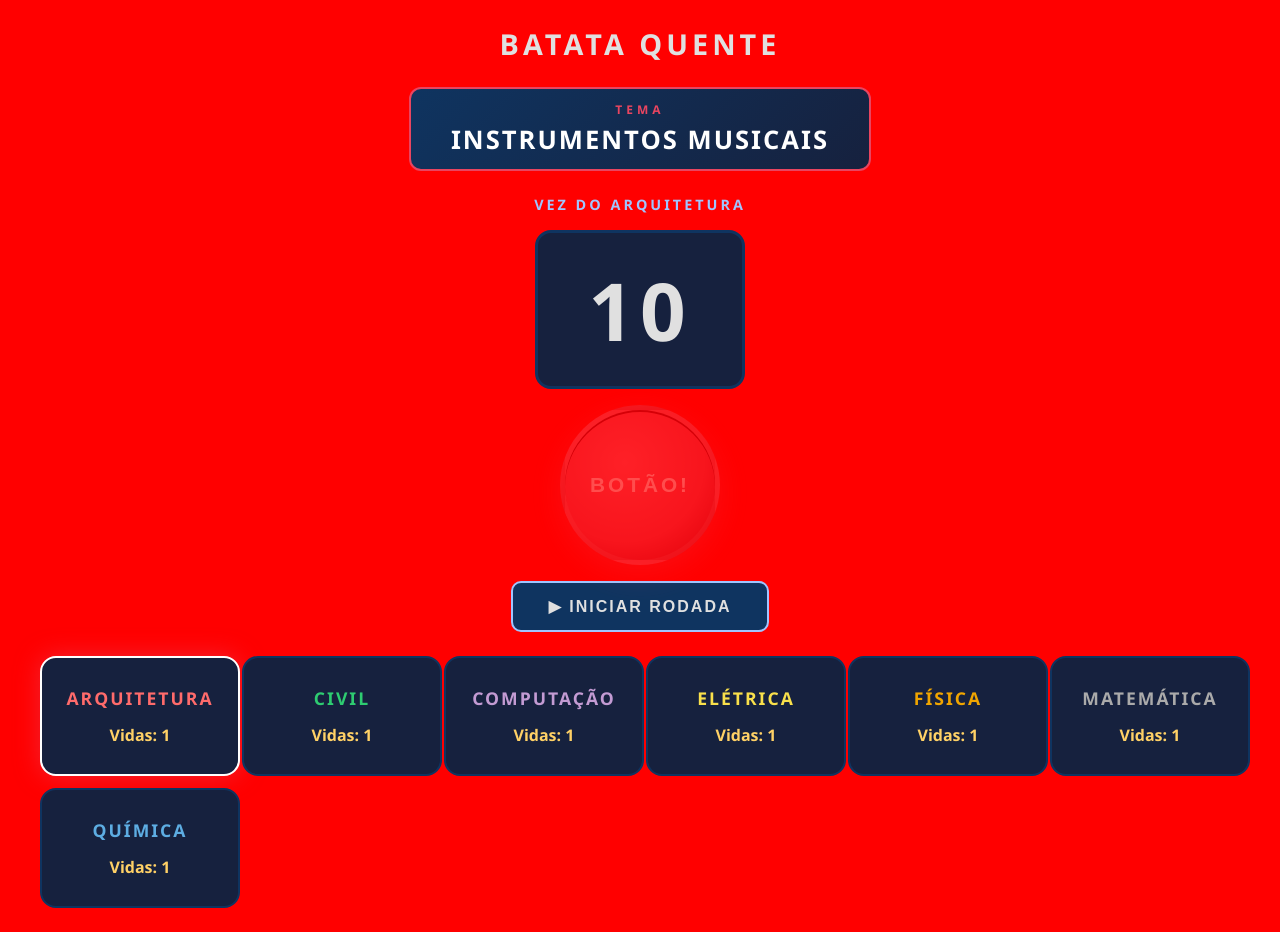
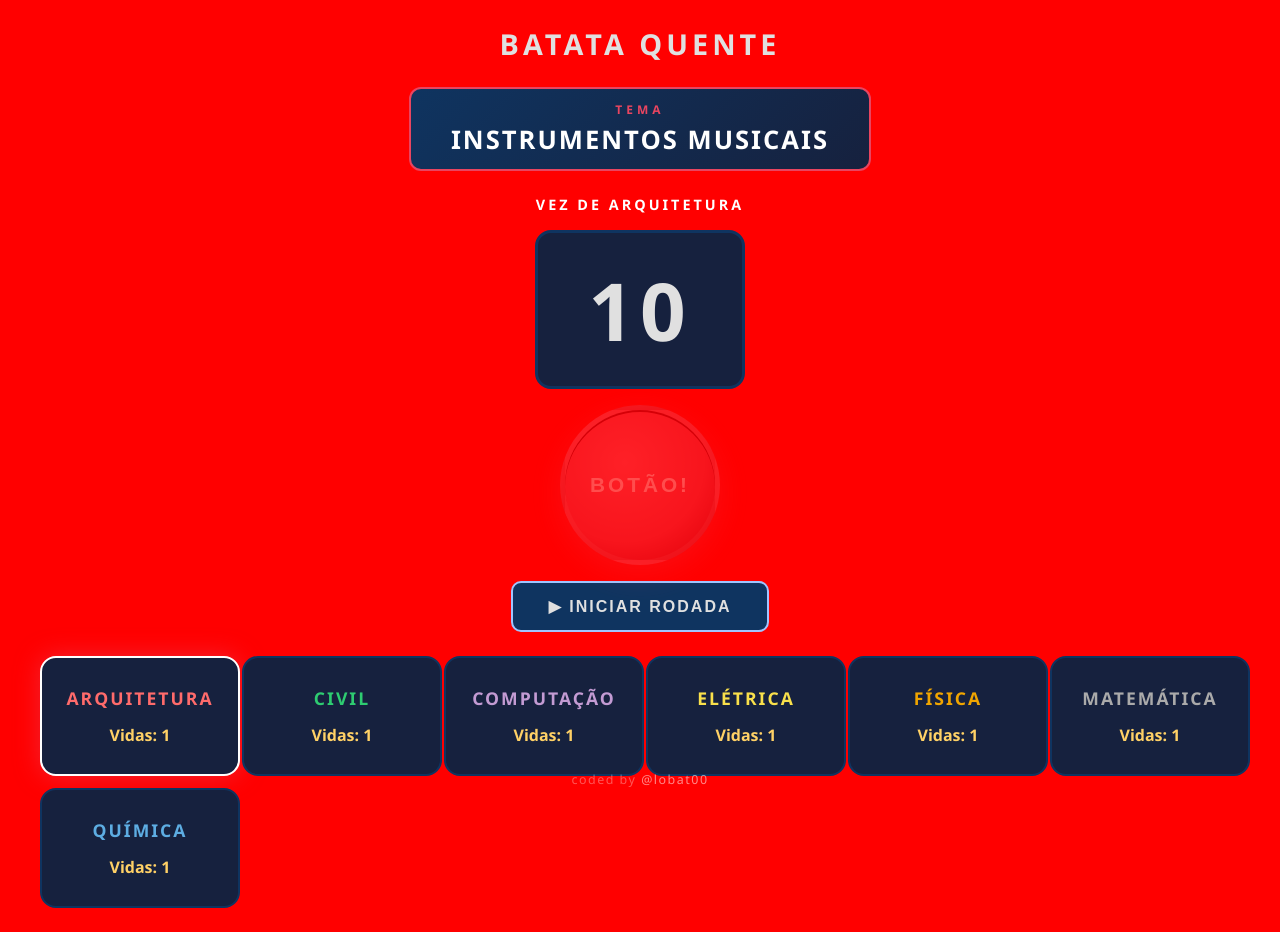
Before and after one commit to lobat00/GINCANA-BATATA-QUENTE-DCET, a plain HTML site: page index.html in a window 1280 px wide. Both pictures are taken after a click on the button "INICIAR JOGO". Drawn offline with Linux system fonts and the light colour scheme.

Commit message:
mudanças

```diff
--- a/SCRIPT/script.js
+++ b/SCRIPT/script.js
@@ -113,7 +113,7 @@ function renderTeams() {
 function setActiveTeam(index) {
   currentTeamIndex = index;
   const team = teams[index];
-  turnLabel.textContent = `VEZ DO ${team.name.toUpperCase()}`;
+  turnLabel.textContent = `VEZ DE ${team.name.toUpperCase()}`;
   teamCards.forEach(card => card.classList.remove("active"));
   teamCards[index].classList.add("active");
   timerDisplay.classList.remove("danger");
--- a/STYLE/index.css
+++ b/STYLE/index.css
@@ -27,6 +27,30 @@ body.bg-team-blue   { background: #0077ff; }
 
 .hidden {
   display: none !important;
+}
+
+/* Footer */
+#site-footer {
+  position: fixed;
+  bottom: 12px;
+  left: 0;
+  width: 100%;
+  text-align: center;
+  font-size: 0.78rem;
+  letter-spacing: 1.5px;
+  color: #ffffff55;
+  pointer-events: none;
+}
+
+#site-footer a {
+  color: #ffffff88;
+  text-decoration: none;
+  pointer-events: all;
+  transition: color 0.2s;
+}
+
+#site-footer a:hover {
+  color: #fff;
 }
 
 /* Setup */
@@ -216,7 +240,7 @@ body.bg-team-blue   { background: #0077ff; }
 }
 
 #turn-label {
-  color: #a0c4ff;
+  color: #ffffff;
   letter-spacing: 2px;
   font-weight: 700;
   text-transform: uppercase;
@@ -482,7 +506,7 @@ body.bg-team-blue   { background: #0077ff; }
 }
 
 #turn-label {
-  color: #a0c4ff;
+  color: #ffffff;
   letter-spacing: 2px;
   font-weight: 700;
   text-transform: uppercase;
@@ -821,7 +845,7 @@ body {
 }
 
 #turn-label {
-  color: #a0c4ff;
+  color: #ffffff;
   font-size: 0.9rem;
   font-weight: 700;
   letter-spacing: 3px;
--- a/index.html
+++ b/index.html
@@ -111,6 +111,10 @@
     </div>
   </div>
 
+  <footer id="site-footer">
+    coded by <a href="https://github.com/lobat00" target="_blank" rel="noopener">@lobat00</a>
+  </footer>
+
   <script src="/SCRIPT/script.js"></script>
 
 </body>
```
